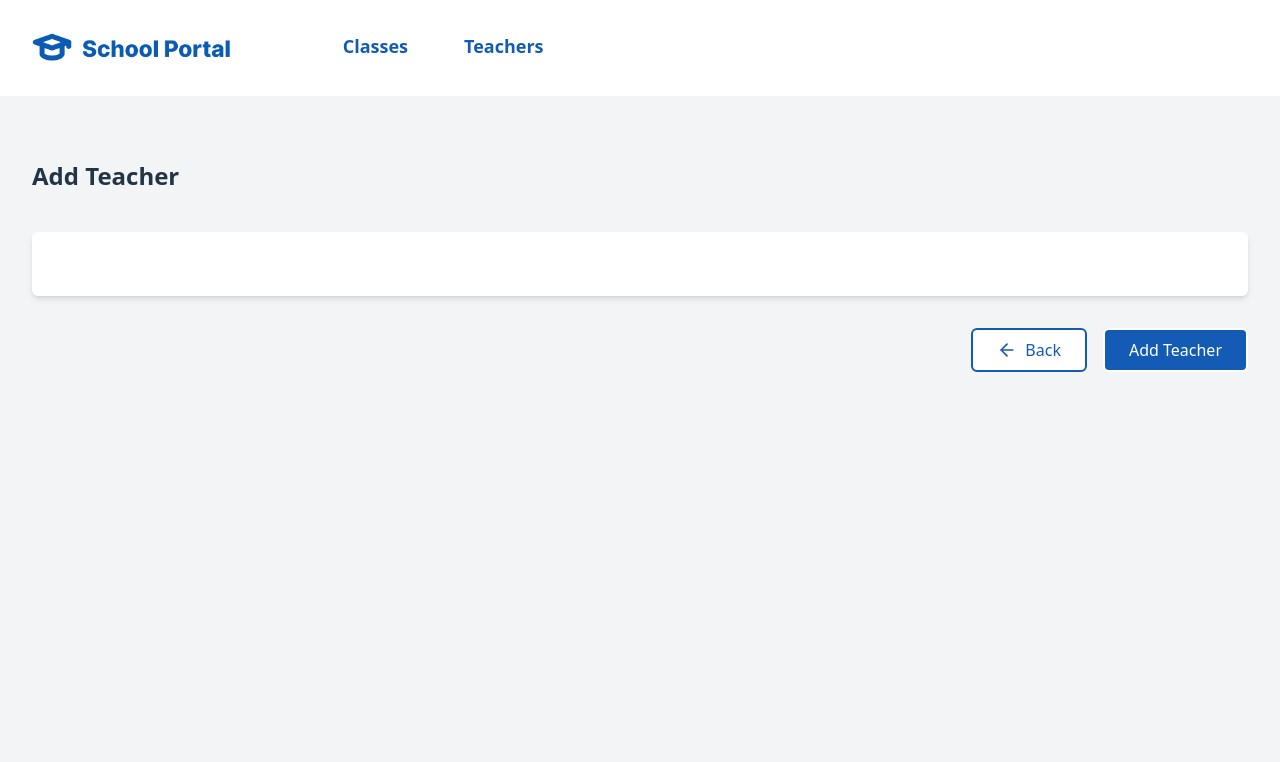
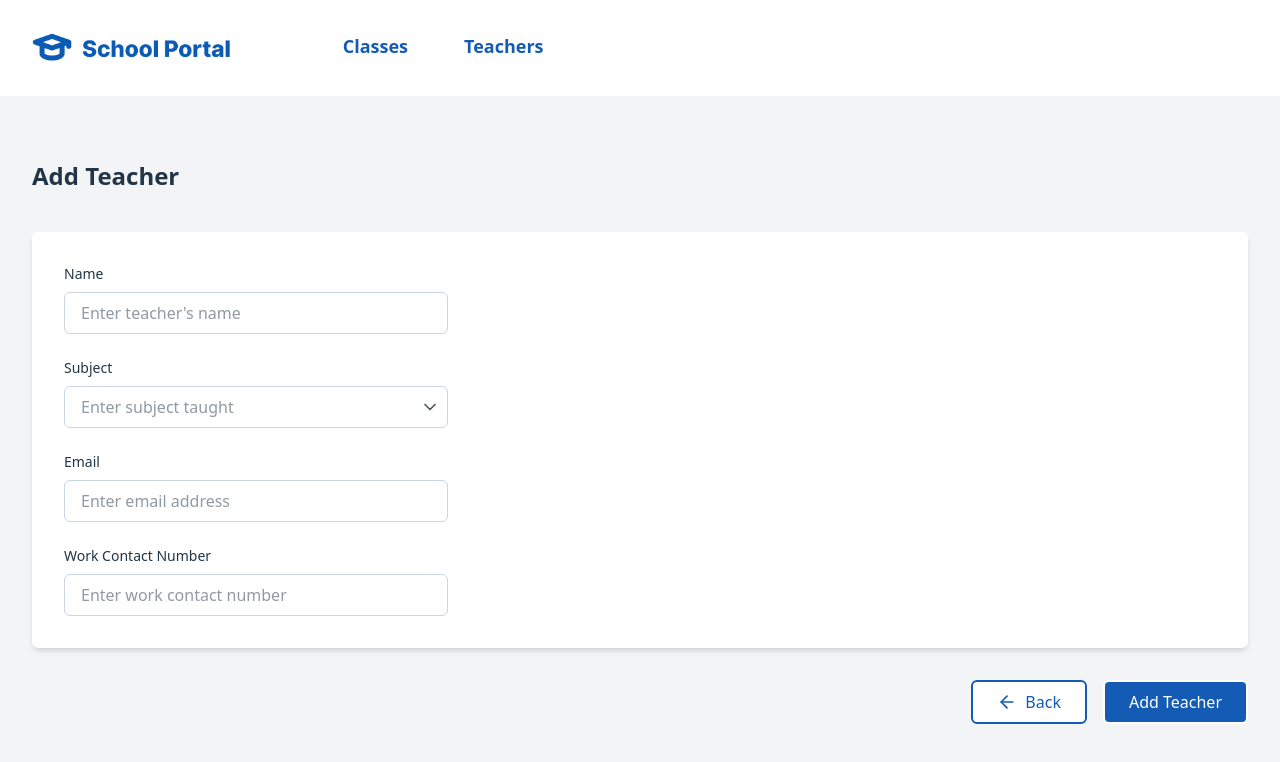
Before and after one commit to kentng201/ufinity-swe-assignment, a React (Vite) app in the folder frontend/: page /teachers/1 in a window 1280 px wide. Shown: the top 762 px of the page. Built offline with nearby package versions, Linux system fonts and the light colour scheme.

Commit message:
finish UI UX for class page and teacher page

```diff
--- /dev/null
+++ b/frontend/src/components/Input.tsx
@@ -0,0 +1,89 @@
+import { type HTMLInputTypeAttribute } from "react";
+import { cn } from "../utils/tailwind-merge";
+
+export function Input({
+  value,
+  onChange,
+  onFocus,
+  onBlur,
+  type,
+  placeholder,
+  className,
+  label,
+  prefix,
+  suffix,
+  disabled = false,
+  maxLength,
+  errorMessage,
+}: {
+  value?: string;
+  onChange?: (value: string) => void;
+  onFocus?: () => void;
+  onBlur?: () => void;
+  type?: HTMLInputTypeAttribute;
+  placeholder?: string;
+  className?: string;
+  label?: string;
+  prefix?: React.ReactNode;
+  suffix?: React.ReactNode;
+  disabled?: boolean;
+  maxLength?: number;
+  errorMessage?: string;
+}) {
+  return (
+    <div className="relative">
+      <div className={`font-medium text-sm`}>{label}</div>
+      <div className="h-2"></div>
+      <input
+        type={type}
+        value={value}
+        placeholder={placeholder}
+        onChange={e => {
+          if (type === 'number') {
+            onChange?.(e.target.value.replace(/[^0-9.]/g, ''));
+          } else if (type === 'tel') {
+            onChange?.(e.target.value.replace(/[^0-9]/g, ''));
+          } else if (type === 'email') {
+            onChange?.(e.target.value.toLowerCase().trim());
+          } else if (type === 'password' || type === 'search' || type === 'text') {
+            onChange?.(e.target.value);
+          } else {
+            onChange?.(e.target.value);
+          }
+        }}
+        onFocus={onFocus}
+        onBlur={onBlur}
+        className={cn(
+          'w-full border border-slate-300 focus:outline-primary rounded-md px-4 py-2',
+          className,
+          prefix && 'pl-10',
+          disabled && 'bg-slate-100',
+          errorMessage && 'border-red-500',
+        )}
+        disabled={disabled}
+        maxLength={maxLength}
+      />
+      {
+        prefix && (
+          <div className="absolute h-10 top-[29px] left-0 flex items-center pl-2 text-black dark:text-white">
+            {prefix}
+          </div>
+        )
+      }
+      {
+        suffix && (
+          <div className="absolute h-10 top-[29px] right-0 flex items-center pr-2 text-black dark:text-white">
+            {suffix}
+          </div>
+        )
+      }
+      {
+        errorMessage && (
+          <div className="absolute text-red-500 text-xs top-[70px] left-0">
+            {errorMessage}
+          </div>
+        )
+      }
+    </div>
+  )
+}
--- /dev/null
+++ b/frontend/src/components/Select.tsx
@@ -0,0 +1,118 @@
+import React, { useEffect, useMemo, useRef, useState } from "react";
+import { Input } from "./Input"; // your custom Input
+import { cn } from "../utils/tailwind-merge";
+import { iconWithClassName } from "../utils/icon-with-classname";
+import { ChevronDown, X } from "lucide-react";
+
+export type Option<T> = {
+  label: string;
+  value: T;
+  [key: string]: any;
+};
+
+export type SelectProps<T> = {
+  value?: T;
+  options: Option<T>[];
+  onSelect?: (value: T | undefined, option: Option<T> | undefined) => void;
+  placeholder?: string;
+  label?: string;
+  disabled?: boolean;
+  className?: string;
+  errorMessage?: string;
+  emptyDisplay?: React.ReactNode;
+};
+
+export function Select<T>({
+  value,
+  options,
+  onSelect,
+  placeholder,
+  label,
+  disabled,
+  className,
+  errorMessage,
+  emptyDisplay,
+}: SelectProps<T>) {
+  const [open, setOpen] = useState(false);
+  const [inputValue, setInputValue] = useState('');
+  const wrapperRef = useRef<HTMLDivElement>(null);
+
+  const StyledCross = useMemo(() => iconWithClassName(X, "w-5 h-5 text-gray-600"), []);
+  const StyledDropdown = useMemo(() => iconWithClassName(ChevronDown, "w-5 h-5 text-gray-600"), []);
+
+  const filteredOptions = useMemo(() => {
+    const lower = inputValue.toLowerCase();
+    return options.filter(opt =>
+      opt.label.toLowerCase().includes(lower) ||
+      String(opt.value).toLowerCase().includes(lower)
+    );
+  }, [inputValue, options]);
+
+  useEffect(() => {
+    const handleClickOutside = (event: MouseEvent) => {
+      if (wrapperRef.current && !wrapperRef.current.contains(event.target as Node)) {
+        setOpen(false);
+      }
+    };
+    document.addEventListener("mousedown", handleClickOutside);
+    return () => document.removeEventListener("mousedown", handleClickOutside);
+  }, []);
+
+  return (
+    <div className={cn("relative", className)} ref={wrapperRef}>
+      <Input
+        value={inputValue}
+        onChange={val => {
+          setInputValue(val);
+          setOpen(true);
+        }}
+        placeholder={placeholder}
+        label={label}
+        disabled={disabled}
+        onFocus={() => setOpen(true)}
+        suffix={<div className={cn(
+          "flex flex-row items-center justify-center gap-2",
+          open && inputValue && "cursor-pointer",
+        )}>
+          {
+            open && inputValue && <StyledCross onClick={() => {
+              setInputValue('');
+              setOpen(false);
+              onSelect?.(undefined, undefined);
+            }} />
+          }
+          {
+            !open && <StyledDropdown />
+          }
+        </div>}
+        errorMessage={errorMessage}
+      />
+      {open && (
+        <div className="absolute z-10 mt-1 w-full bg-white border border-slate-300 rounded-md shadow-lg max-h-60 overflow-y-auto">
+          {filteredOptions.length > 0 ? (
+            filteredOptions.map((option, index) => (
+              <div
+                key={index}
+                className="px-4 py-2 hover:bg-slate-100 cursor-pointer border-b border-slate-200"
+                onClick={() => {
+                  setInputValue(option.label);
+                  setOpen(false);
+                  onSelect?.(option.value, option);
+                }}
+              >
+                {option.label}
+              </div>
+            ))
+          ) : (
+            !emptyDisplay && <div className="px-4 py-2 text-muted-foreground">No results found</div>
+          )}
+          {emptyDisplay && filteredOptions.length === 0 && (
+            <div className="px-4 py-2 text-muted-foreground">
+              {emptyDisplay}
+            </div>
+          )}
+        </div>
+      )}
+    </div>
+  );
+}
--- a/frontend/src/index.css
+++ b/frontend/src/index.css
@@ -56,15 +56,6 @@ button {
   transition: border-color 0.25s;
 }
 
-button:hover {
-  border-color: #646cff;
-}
-
-button:focus,
-button:focus-visible {
-  outline: 4px auto -webkit-focus-ring-color;
-}
-
 @media (prefers-color-scheme: light) {
   :root {
     color: #213547;
--- a/frontend/src/pages/TeacherPage.tsx
+++ b/frontend/src/pages/TeacherPage.tsx
@@ -3,12 +3,19 @@ import { Card } from "../components/Card";
 import { Button } from "../components/Button";
 import { iconWithClassName } from "../utils/icon-with-classname";
 import { ArrowLeft } from "lucide-react";
-import { useMemo } from "react";
+import { useMemo, useState } from "react";
 import { useNavigate } from "react-router-dom";
+import { Input } from "../components/Input";
+import { Select } from "../components/Select";
 
 export function TeacherPage() {
   const navigate = useNavigate();
   const StyledLeft = useMemo(() => iconWithClassName(ArrowLeft, "w-5 h-5 text-primary"), []);
+
+  const [name, setName] = useState<string | null>(null);
+  const [subject, setSubject] = useState<string | null>(null);
+  const [email, setEmail] = useState<string | null>(null);
+  const [contactNumber, setContactNumber] = useState<string | null>(null);
 
   return <PageContent>
     <div className="p-8">
@@ -17,12 +24,52 @@ export function TeacherPage() {
         <div className="font-bold text-2xl">Add Teacher</div>
       </div>
     </div>
-    <Card className="mx-8">
-
+    <Card className="mx-8 flex flex-col gap-6">
+      <Input
+        className="w-1/2 md:w-1/3"
+        label="Name"
+        placeholder="Enter teacher's name"
+        type="text"
+        value={name ?? ""}
+        onChange={(text) => setName(text)}
+      />
+      <Select
+        className="w-1/2 md:w-1/3"
+        label="Subject"
+        placeholder="Enter subject taught"
+        value={subject ?? ""}
+        onSelect={(text) => setSubject(text)}
+        options={[
+          { value: 'English Language', label: 'English Language' },
+          { value: 'Mother Tongue Language', label: 'Mother Tongue Language' },
+          { value: 'Mathematics', label: 'Mathematics' },
+          { value: 'Science', label: 'Science' },
+          { value: 'Art', label: 'Art' },
+          { value: 'Music', label: 'Music' },
+          { value: 'Physical Education', label: 'Physical Education' },
+          { value: 'Character and Citizenship Education', label: 'Character and Citizenship Education' },
+        ]}
+      />
+      <Input
+        className="w-1/2 md:w-1/3"
+        label="Email"
+        placeholder="Enter email address"
+        type="email"
+        value={email ?? ""}
+        onChange={(text) => setEmail(text)}
+      />
+      <Input
+        className="w-1/2 md:w-1/3"
+        label="Work Contact Number"
+        placeholder="Enter work contact number"
+        type="tel"
+        value={contactNumber ?? ""}
+        onChange={(text) => setContactNumber(text)}
+      />
     </Card>
     <div className="flex flex-row justify-end gap-4 p-8">
       <Button
-        className="border-2 border-primary text-primary bg-white"
+        className="border-2 border-primary text-primary font-medium bg-white"
         onClick={() => navigate(-1)}
       >
         <div className="flex items-center gap-2">
@@ -30,7 +77,7 @@ export function TeacherPage() {
           <div>Back</div>
         </div>
       </Button>
-      <Button className="border-2 bg-primary text-white">Add Teacher</Button>
+      <Button className="border-2 bg-primary text-white font-medium">Add Teacher</Button>
     </div>
   </PageContent >
 }
```
Also changed, not shown: frontend/src/pages/ClassPage.tsx (+57 -5 lines), 1 other file (tests, documents, lock files or other folders).
